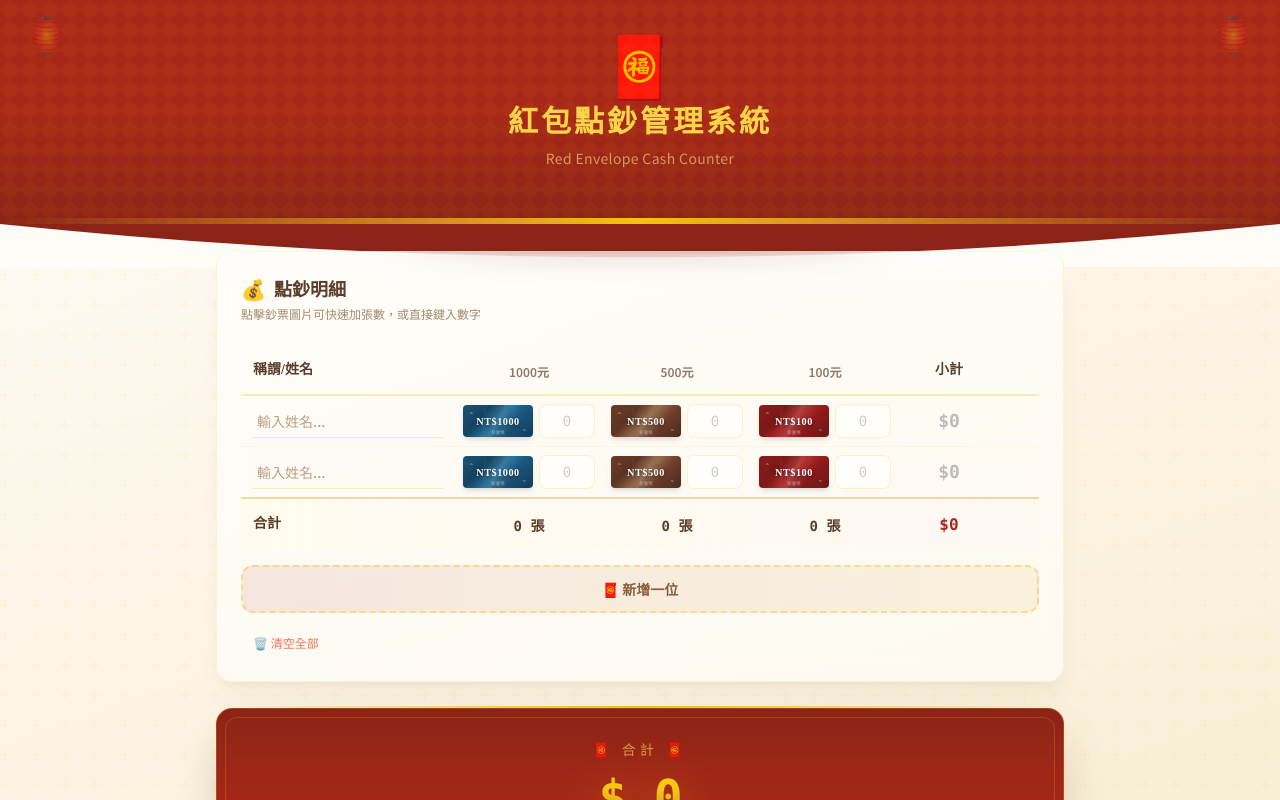
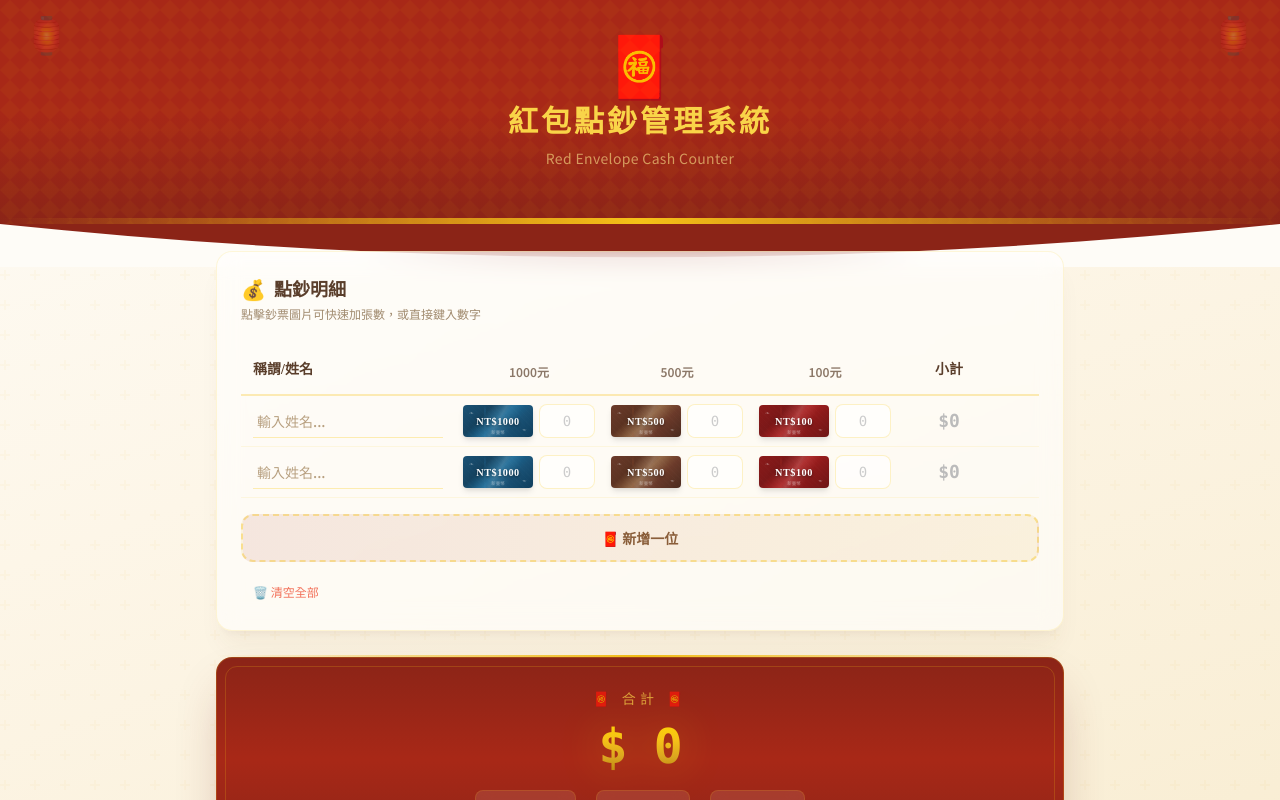
Before and after one commit to ulovemusic2023/hongbao-counter, a React (Vite) app: page / in a window 1280 px wide. Shown: the top 800 px of the page. Built offline with nearby package versions, Linux system fonts and the light colour scheme; the HTML template or start-up script is replaced by a standard one.

Commit message:
fix: 移除中間合計卡（桌面版 tfoot + 手機版紅色 bar）
只留底部儀式感合計卡

```diff
--- a/src/components/HongbaoTable.tsx
+++ b/src/components/HongbaoTable.tsx
@@ -6,8 +6,6 @@ import {
   type RowData,
   createEmptyRow,
   calcRowTotal,
-  calcColumnTotal,
-  calcGrandTotal,
 } from "@/config/denominations"
 import { BillImage } from "./BillImage"
 
@@ -65,8 +63,6 @@ export function HongbaoTable({ rows, setRows }: HongbaoTableProps) {
     },
     [setRows]
   )
-
-  const grandTotal = calcGrandTotal(rows)
 
   return (
     <div className="w-full">
@@ -182,31 +178,6 @@ export function HongbaoTable({ rows, setRows }: HongbaoTableProps) {
               })}
             </AnimatePresence>
           </tbody>
-          <tfoot>
-            <tr className="border-t-2 border-gold-500/40 bg-gradient-to-r from-gold-50/50 to-red-50/30">
-              <td className="py-3 px-3 font-display font-bold text-sm text-[#5a3e2b]">
-                合計
-              </td>
-              {DENOMINATIONS.map((d) => (
-                <td key={d.value} className="py-3 px-2 text-center">
-                  <span className="font-mono text-sm font-bold text-[#5a3e2b]">
-                    {calcColumnTotal(rows, d.value)} 張
-                  </span>
-                </td>
-              ))}
-              <td className="py-3 px-3 text-center">
-                <motion.span
-                  key={grandTotal}
-                  initial={{ scale: 1.1 }}
-                  animate={{ scale: 1 }}
-                  className="font-mono text-base font-black text-red-700"
-                >
-                  ${grandTotal.toLocaleString()}
-                </motion.span>
-              </td>
-              <td />
-            </tr>
-          </tfoot>
         </table>
       </div>
 
@@ -306,29 +277,6 @@ export function HongbaoTable({ rows, setRows }: HongbaoTableProps) {
           })}
         </AnimatePresence>
 
-        {/* Mobile total bar */}
-        {rows.length > 0 && (
-          <div className="bg-gradient-to-r from-red-700 to-red-800 rounded-xl p-4 text-white shadow-lg">
-            <div className="flex justify-between items-center mb-2">
-              <span className="font-display font-bold">合計</span>
-              <motion.span
-                key={grandTotal}
-                initial={{ scale: 1.15 }}
-                animate={{ scale: 1 }}
-                className="font-mono text-xl font-black"
-              >
-                ${grandTotal.toLocaleString()}
-              </motion.span>
-            </div>
-            <div className="flex justify-between text-xs text-white/70">
-              {DENOMINATIONS.map((d) => (
-                <span key={d.value}>
-                  {d.value}元：{calcColumnTotal(rows, d.value)}張
-                </span>
-              ))}
-            </div>
-          </div>
-        )}
       </div>
 
       {/* Add row button */}
```
